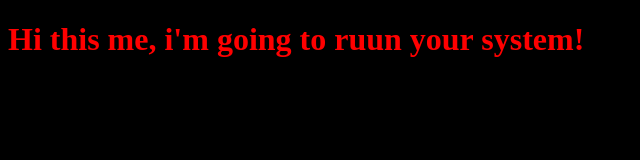
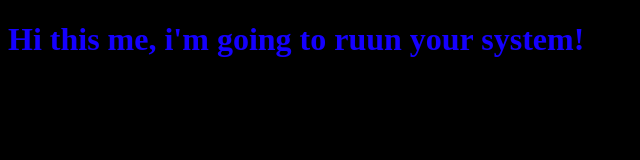
Before and after one commit to Wael-Elfatih/myproject, a plain HTML site: page index.html in a window 1280 px wide. Shown: the whole page, without its empty margins (0-640 px from the left). Drawn offline with Linux system fonts and the light colour scheme.

Commit message:
Changing font colour

```diff
--- a/style.css
+++ b/style.css
@@ -1,5 +1,5 @@
 h1{
-    color: red;
+    color: rgb(21, 0, 255);
 }
 body{
     background-color: black;
```
